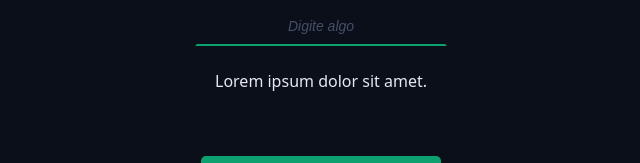
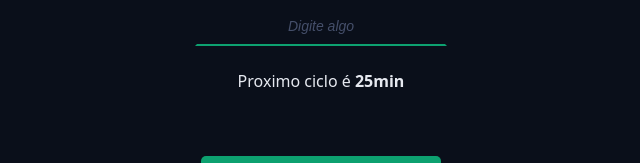
Before and after one commit to karmodaniel/chronos-pomodo, a React (Vite) app: page / in a window 1280 px wide. Shown: the part 496-659 px from the top of the page, without its empty margins (319-959 px from the left). Built offline with nearby package versions, Linux system fonts and the light colour scheme.

Commit message:
feat: add tips component

```diff
--- a/src/components/MainForm/index.tsx
+++ b/src/components/MainForm/index.tsx
@@ -8,6 +8,7 @@
 import { getNextCycle } from '../utils/getNextCycle';
 import { getNextCycleType } from '../utils/getNextCycleType';
 import { TaskActionTypes } from '../../contexts/TaskContext/taskActions';
+import { Tips } from '../Tips';
 
 export function MainForm() {
 	const { state, dispatch } = useTaskContext();
@@ -58,7 +59,7 @@
 			</div>
 
 			<div className="formRow">
-				<p>Lorem ipsum dolor sit amet.</p>
+				<Tips />
 			</div>
 
 			{state.currenteCycle > 0 && (
--- /dev/null
+++ b/src/components/Tips/index.tsx
@@ -0,0 +1,43 @@
+import { useTaskContext } from '../../contexts/TaskContext/useTaskContext';
+import { getNextCycle } from '../utils/getNextCycle';
+import { getNextCycleType } from '../utils/getNextCycleType';
+
+export function Tips() {
+	const { state } = useTaskContext();
+	const nextCycle = getNextCycle(state.currenteCycle);
+	const nextCycleType = getNextCycleType(nextCycle);
+	const tipsForWhenActiveTask = {
+		workTime: (
+			<span>
+				Foque por <b> {state.config.workTime}min</b>
+			</span>
+		),
+		shortBreakTime: (
+			<span>
+				Descanse por <b> {state.config.shortBreakTime}min</b>
+			</span>
+		),
+		longBreakTime: <span>Descanso longo</span>,
+	};
+
+	const tipsForWhenNoActiveTask = {
+		workTime: (
+			<span>
+				Proximo ciclo é <b> {state.config.workTime}min</b>
+			</span>
+		),
+		shortBreakTime: (
+			<span>
+				Proximo descanso é <b> {state.config.shortBreakTime}min</b>
+			</span>
+		),
+		longBreakTime: <span>Proximo descanso será longo</span>,
+	};
+
+	return (
+		<>
+			{state.activeTask && tipsForWhenActiveTask[state.activeTask.type]}
+			{!state.activeTask && tipsForWhenNoActiveTask[nextCycleType]}
+		</>
+	);
+}
```
